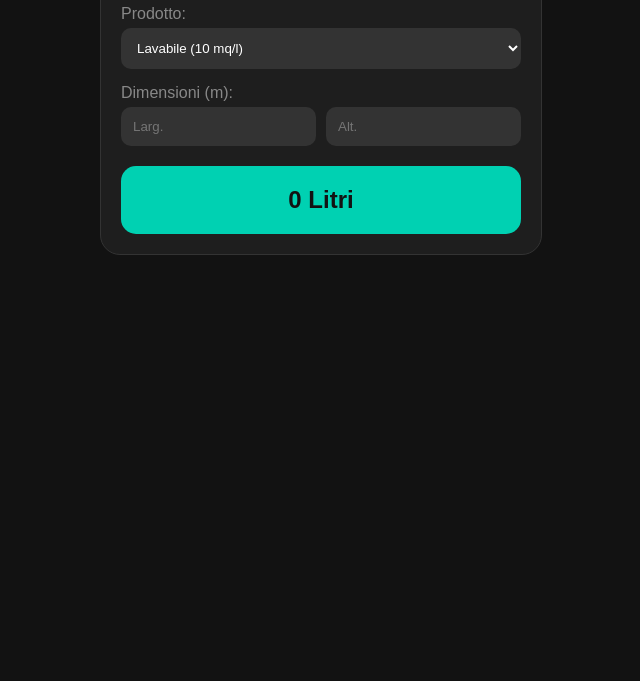
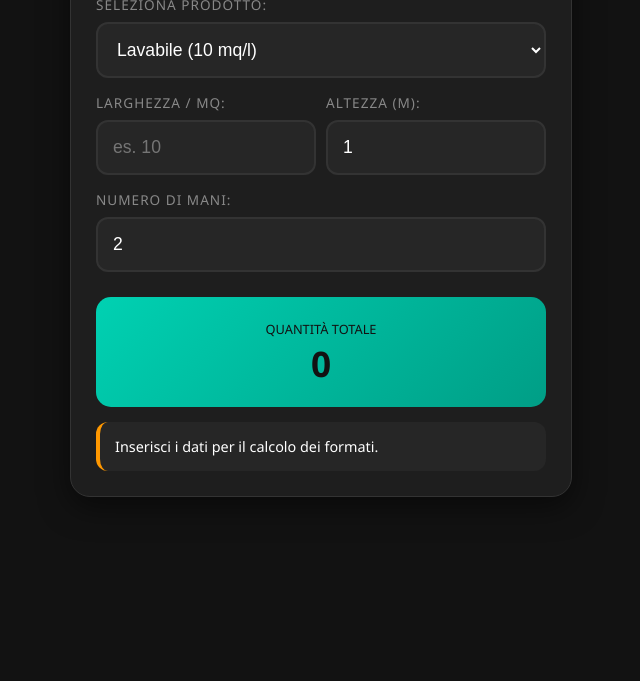
Before and after one commit to ernesto8019/vernice, a plain HTML site: page index.html in a window 1280 px wide. Shown: the part 119-800 px from the top of the page, without its empty margins (319-959 px from the left). Drawn offline with Linux system fonts and the light colour scheme.

Commit message:
Update index.html

```diff
--- a/index.html
+++ b/index.html
@@ -3,69 +3,154 @@
 <head>
     <meta charset="UTF-8">
     <meta name="viewport" content="width=device-width, initial-scale=1.0">
-    <title>PaintCalc</title>
-
+    <title>PaintCalc Pro - Resine e Vernici</title>
     <link rel="icon" href="data:,">
-
     <link rel="manifest" href="./manifest.json">
     <meta name="theme-color" content="#00d1b2">
 
     <style>
-        body { font-family: sans-serif; background: #121212; color: white; padding: 15px; margin: 0; text-align: center; }
-        .app-container { max-width: 400px; margin: 20px auto; background: #1e1e1e; padding: 20px; border-radius: 20px; border: 1px solid #333; }
-        h2 { color: #00d1b2; }
-        label { display: block; margin-top: 15px; color: #888; text-align: left; }
-        input, select { width: 100%; padding: 12px; margin-top: 5px; border-radius: 10px; border: none; background: #333; color: white; box-sizing: border-box; }
-        .result { margin-top: 20px; background: #00d1b2; color: #121212; padding: 20px; border-radius: 15px; font-size: 1.5em; font-weight: bold; }
-        /* Tasto Installa (apparirà solo se possibile) */
-        #installBtn { display: none; margin-top: 20px; padding: 10px; background: orange; border: none; border-radius: 10px; font-weight: bold; width: 100%; }
+        body { font-family: 'Segoe UI', sans-serif; background: #121212; color: white; padding: 15px; margin: 0; }
+        .app-container { max-width: 450px; margin: 20px auto; background: #1e1e1e; padding: 25px; border-radius: 20px; border: 1px solid #333; box-shadow: 0 10px 30px rgba(0,0,0,0.5); }
+
+        h2 { color: #00d1b2; text-align: center; margin-top: 0; font-weight: 300; }
+
+        label { display: block; margin-top: 15px; color: #888; font-size: 0.85em; text-transform: uppercase; letter-spacing: 1px; }
+
+        input, select {
+            width: 100%; padding: 15px; margin-top: 8px;
+            border-radius: 12px; border: 2px solid #333; background: #262626;
+            color: white; font-size: 1.1em; box-sizing: border-box; outline: none;
+        }
+
+        input:focus, select:focus { border-color: #00d1b2; }
+
+        .row { display: flex; gap: 10px; }
+
+        .result-area {
+            margin-top: 25px; background: linear-gradient(135deg, #00d1b2, #009e86); color: #121212;
+            padding: 20px; border-radius: 15px; text-align: center;
+        }
+
+        .result-val { font-size: 2.2em; font-weight: bold; display: block; }
+
+        .buckets-info {
+            margin-top: 15px; padding: 15px; background: #262626; border-radius: 12px;
+            font-size: 0.9em; border-left: 4px solid #ff9800;
+        }
+
+        #installBtn {
+            display: none; width: 100%; padding: 15px; background: #ff9800;
+            border: none; border-radius: 12px; color: black; font-weight: bold;
+            margin-bottom: 20px; cursor: pointer;
+        }
     </style>
 </head>
 <body>
 
 <div class="app-container">
-    <h2>🎨 PaintCalc</h2>
+    <button id="installBtn">📲 INSTALLA APP VERNICI</button>
 
-    <button id="installBtn">📲 INSTALLA APP</button>
+    <h2>🎨 PaintCalc Pro</h2>
 
-    <label>Prodotto:</label>
+    <label>Seleziona Prodotto:</label>
     <select id="prodotto" onchange="calcola()">
-        <option value="10">Lavabile (10 mq/l)</option>
-        <option value="12">Smalto (12 mq/l)</option>
+        <optgroup label="Resine Epofloor">
+            <option value="0.5">Epofloor 810 (Resa 2 kg/mq)</option>
+            <option value="2.5">Epofloor 830 (Resa 0.4 kg/mq)</option>
+        </optgroup>
+        <optgroup label="Pitture Interni">
+            <option value="12">Traspirante (12 mq/l)</option>
+            <option value="10" selected>Lavabile (10 mq/l)</option>
+            <option value="8">Antimuffa (8 mq/l)</option>
+        </optgroup>
+        <optgroup label="Esterni">
+            <option value="7">Quarzo (7 mq/l)</option>
+            <option value="6">Silossanica (6 mq/l)</option>
+        </optgroup>
+        <optgroup label="Smalto e Legno">
+            <option value="12">Smalto H2O (12 mq/l)</option>
+            <option value="15">Impregnante (15 mq/l)</option>
+        </optgroup>
     </select>
 
-    <label>Dimensioni (m):</label>
-    <div style="display:flex; gap:10px;">
-        <input type="number" id="larg" placeholder="Larg." oninput="calcola()">
-        <input type="number" id="alt" placeholder="Alt." oninput="calcola()">
+    <div class="row">
+        <div style="flex:1">
+            <label>Larghezza / MQ:</label>
+            <input type="number" id="larg" placeholder="es. 10" oninput="calcola()">
+        </div>
+        <div style="flex:1">
+            <label>Altezza (m):</label>
+            <input type="number" id="alt" value="1" oninput="calcola()">
+        </div>
     </div>
 
-    <div class="result" id="risultato">0 Litri</div>
+    <label>Numero di mani:</label>
+    <input type="number" id="mani" value="2" min="1" oninput="calcola()">
+
+    <div class="result-area">
+        <span id="labelRisultato" style="font-size: 0.8em; text-transform: uppercase;">Quantità Totale</span>
+        <span class="result-val" id="risultato">0</span>
+    </div>
+
+    <div class="buckets-info" id="secchiInfo">
+        Inserisci i dati per il calcolo dei formati.
+    </div>
 </div>
 
 <script>
-    // Funzione per il calcolo
     function calcola() {
-        const resa = parseFloat(document.getElementById('prodotto').value);
+        const select = document.getElementById('prodotto');
+        const resa = parseFloat(select.value);
         const larg = parseFloat(document.getElementById('larg').value) || 0;
         const alt = parseFloat(document.getElementById('alt').value) || 0;
-        const mani = parseFloat(document.getElementById('mani').value) || 2;
+        const mani = parseFloat(document.getElementById('mani').value) || 1;
+
+        // Verifica se è un prodotto Epofloor (resa espressa in kg/mq)
+        const isEpofloor = select.options[select.selectedIndex].text.includes("Epofloor");
+
         if (larg > 0 && alt > 0) {
-            let litri = (larg * alt * mani) / resa;
-            document.getElementById('risultato').innerText = litri.toFixed(2) + " Litri";
+            let totale = (larg * alt * mani) / resa;
+            let unita = isEpofloor ? " KG" : " Litri";
+
+            document.getElementById('risultato').innerText = totale.toFixed(2) + unita;
+
+            // Suggerimento acquisto
+            let info = "<b>Consiglio:</b><br>";
+            if (isEpofloor) {
+                info += "• Ordinare circa " + Math.ceil(totale) + " KG di formulato A+B";
+            } else {
+                if (totale <= 2.5) info += "• 1 Barattolo da 2.5L";
+                else if (totale <= 5) info += "• 1 Secchio da 5L";
+                else if (totale <= 14) info += "• 1 Secchio da 14L";
+                else info += "• " + Math.ceil(totale/14) + " Secchi da 14L";
+            }
+            document.getElementById('secchiInfo').innerHTML = info;
         } else {
-            document.getElementById('risultato').innerText = "0 Litri";
+            document.getElementById('risultato').innerText = "0";
+            document.getElementById('secchiInfo').innerHTML = "Inserisci i dati.";
         }
     }
 
-    // REGISTRAZIONE SERVICE WORKER (FONDAMENTALE PER INSTALLARE)
+    // Gestione Installazione
+    let deferredPrompt;
+    window.addEventListener('beforeinstallprompt', (e) => {
+        e.preventDefault();
+        deferredPrompt = e;
+        document.getElementById('installBtn').style.display = 'block';
+    });
+
+    document.getElementById('installBtn').addEventListener('click', () => {
+        if (deferredPrompt) {
+            deferredPrompt.prompt();
+            deferredPrompt.userChoice.then(() => {
+                document.getElementById('installBtn').style.display = 'none';
+                deferredPrompt = null;
+            });
+        }
+    });
+
     if ('serviceWorker' in navigator) {
-        window.addEventListener('load', () => {
-            // Nota il punto davanti a /sw.js - è importantissimo!
-            navigator.serviceWorker.register('./sw.js')
-                .then(reg => console.log('App pronta per installazione'))
-                .catch(err => console.log('Errore caricamento:', err));
-        });
+        navigator.serviceWorker.register('./sw.js');
     }
 </script>
 </body>
```
